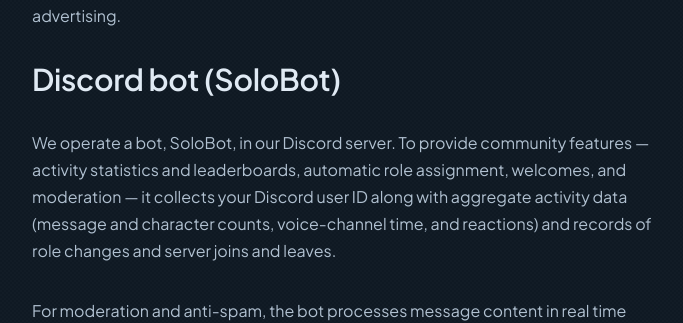
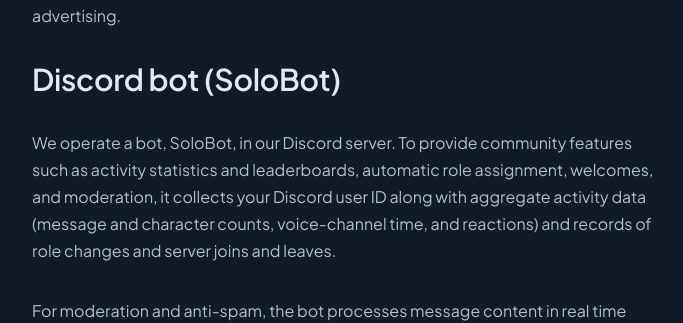
Before and after one commit to CharlesKleeven/solodevelopment, a React (Create React App) app in the folder client/: page /privacy in a window 1280 px wide. Shown: the part 1148-1471 px from the top of the page, without its empty margins (296-979 px from the left). Built offline with nearby package versions, Linux system fonts and the light colour scheme; no server answers.

Commit message:
Remove em dashes from privacy policy

```diff
--- a/client/src/pages/Privacy.tsx
+++ b/client/src/pages/Privacy.tsx
@@ -34,7 +34,7 @@
                     <p>Your data is used only to operate the site and the Solo Development ecosystem. We do not sell, share, or provide your data to third parties for marketing or advertising.</p>
 
                     <h2>Discord bot (SoloBot)</h2>
-                    <p>We operate a bot, SoloBot, in our Discord server. To provide community features &mdash; activity statistics and leaderboards, automatic role assignment, welcomes, and moderation &mdash; it collects your Discord user ID along with aggregate activity data (message and character counts, voice-channel time, and reactions) and records of role changes and server joins and leaves.</p>
+                    <p>We operate a bot, SoloBot, in our Discord server. To provide community features such as activity statistics and leaderboards, automatic role assignment, welcomes, and moderation, it collects your Discord user ID along with aggregate activity data (message and character counts, voice-channel time, and reactions) and records of role changes and server joins and leaves.</p>
                     <p>For moderation and anti-spam, the bot processes message content in real time and keeps short-term server-side logs of channel messages; content from messages reported or flagged as spam is retained for moderator review. This data is kept in a private database on our own server and backed up to a private location. We do not share it with third parties, and message content is never used to train machine-learning or AI models.</p>
                     <p>You can opt out of activity tracking at any time in the server using <code>!toggletext</code> (messages) and <code>!togglevoice</code> (voice). To remove data the bot has stored about you, use the deletion options below.</p>
 
```
